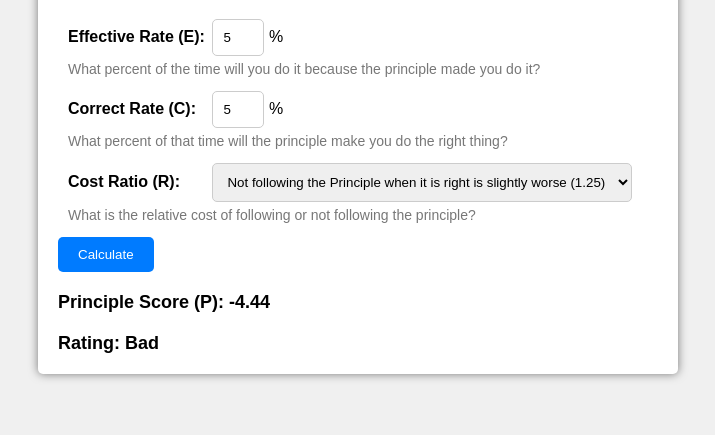
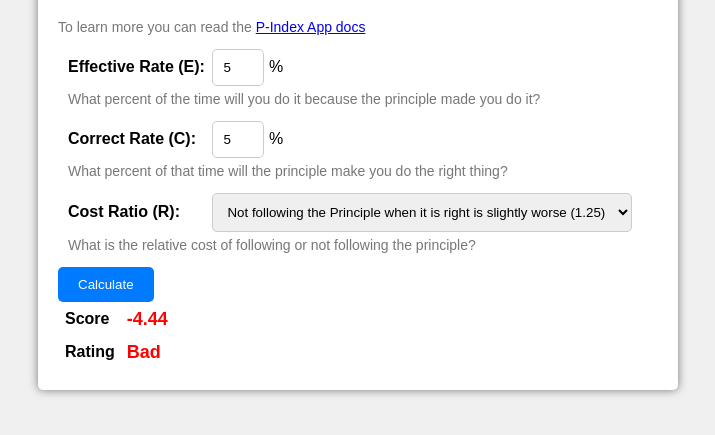
Before and after one commit to e2thex/pindex, a plain HTML site: page index.html in a window 1280 px wide. Both pictures are taken after typing "5", "5" into the empty fields and a click on the button "Calculate". Shown: the part 81-516 px from the top of the page, without its empty margins (282-997 px from the left). Drawn offline with Linux system fonts and the light colour scheme.

Commit message:
updated the docs as well as some styling changes to add color to results

```diff
--- a/index.html
+++ b/index.html
@@ -9,6 +9,7 @@
 <body>
     <div class="container">
         <h1>Score you Principle!</h1>
+            <p class="input-description">To learn more you can read the <a href="./docs">P-Index App docs</a></p>
         <div class="input-container">
             <label for="effective-rate">Effective Rate (E):</label>
             <input type="number" id="effective-rate" min="0" max="100" step="10" placeholder="30"> %
@@ -33,8 +34,16 @@
             <p class="input-description">What is the relative cost of following or not following the principle?</p>
         </div>
         <button id="calculate-button">Calculate</button>
-        <div id="result"></div>
-        <div id="rating"></div>
+        <table>
+            <tr>
+                <th>Score</th>
+                <td id="result"></td>
+            </tr>
+            <tr>
+                <th>Rating</th>
+                <td id="rating"></td>
+            </tr>
+        </table>
     </div>
     <script src="script.js"></script>
 </body>
--- a/script.js
+++ b/script.js
@@ -15,27 +15,33 @@ function calculatePrincipleScore() {
     // Calculate the Principle Score (P)
     const P = 100 * E * (C * R - (1 - C));
 
-    // Display the result
-    resultDiv.textContent = `Principle Score (P): ${P.toFixed(2)}`;
 
     // Determine the rating based on P
     let rating = '';
+    let ratingColor = '';
     if (P < 0) {
         rating = 'Bad';
+        ratingColor = 'red';
     } else if (P < 25) {
         rating = 'Meh';
+        ratingColor = 'gray';
     } else if (P < 50) {
         rating = 'Average';
+        ratingColor = 'lightgreen';
     } else if (P < 100) {
         rating = 'Good';
+        ratingColor = 'green';
     } else if (P < 200) {
         rating = 'Great';
+        ratingColor = 'darkgreen';
     } else {
         rating = 'Exceptional';
+        ratingColor = 'gold';
     }
 
-    // Display the rating
-    ratingDiv.textContent = `Rating: ${rating}`;
+    // Display the result
+    resultDiv.innerHTML = `<span style='color:${ratingColor}' >${P.toFixed(2)}</span>`;
+    ratingDiv.innerHTML = `<span style='color:${ratingColor}' >${rating}</span>`;
 }
 
 // Add a click event listener to the "Calculate" button
--- a/styles.css
+++ b/styles.css
@@ -61,3 +61,7 @@ button:hover {
     border-radius: 5px;
     box-shadow: 0 0 10px rgba(0,0,0,0.5);
 }
+th, td {
+    padding: 5px;
+    text-align: left;
+}
```
Also changed, not shown: 1 other file.
